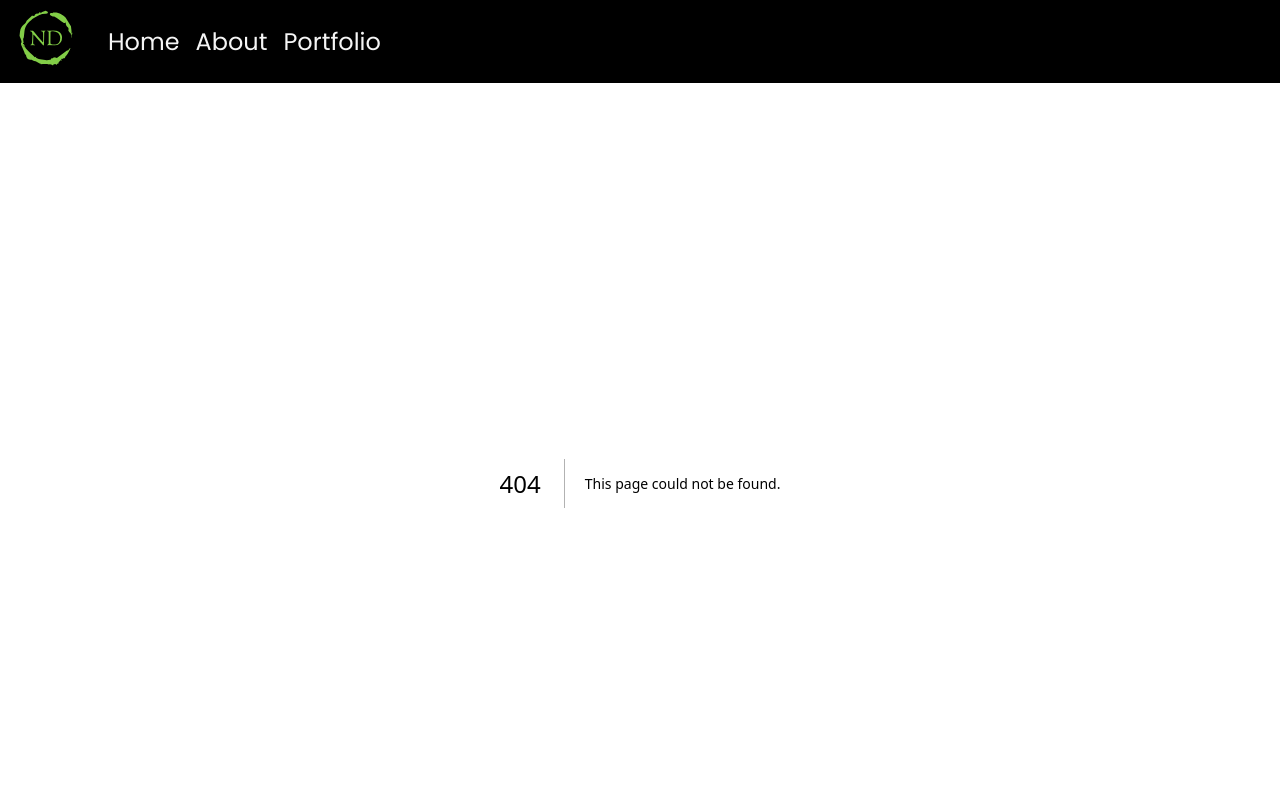
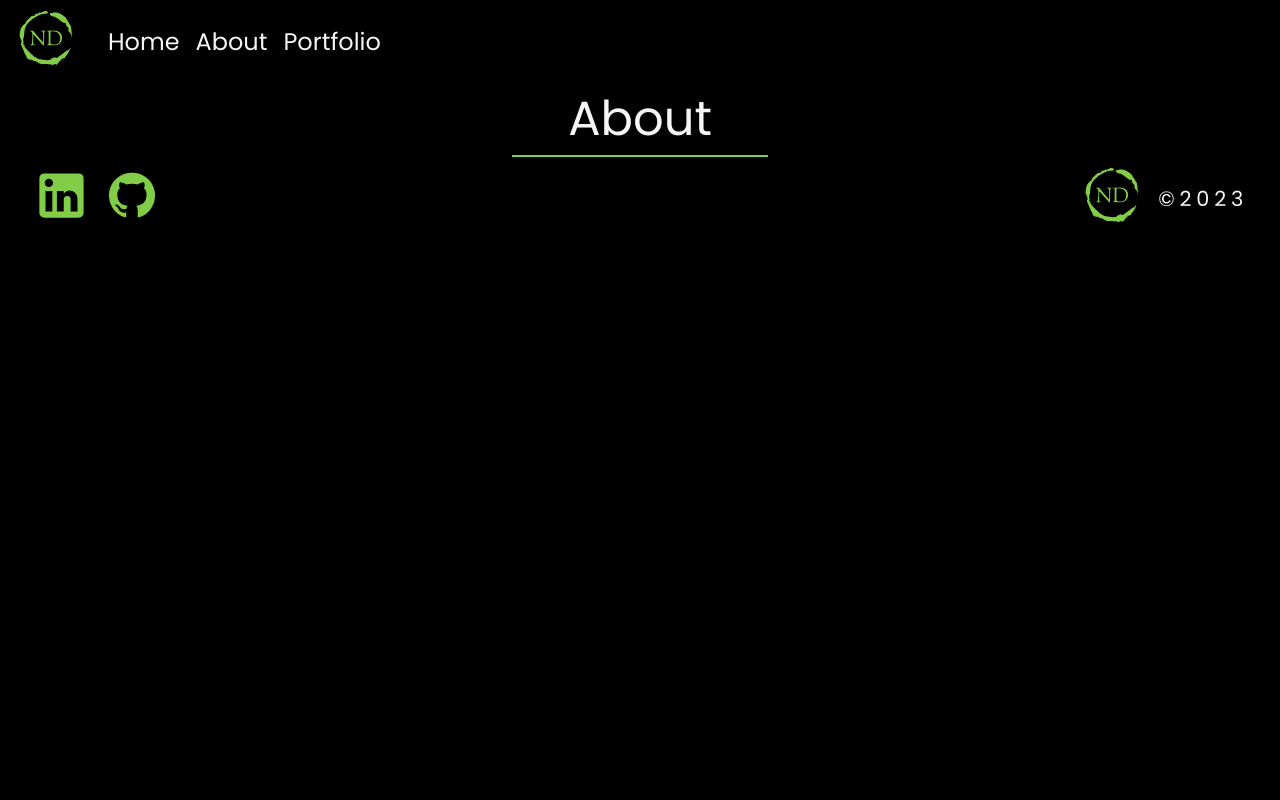
Before and after one commit to NDraganov/nedyalko-draganov, a Next.js app: page /about in a window 1280 px wide. Before the commit this address had no page. Shown: the top 800 px of the page. Built offline with nearby package versions, Linux system fonts and the light colour scheme.

Commit message:
Create about page and add globally styles for heading

```diff
--- /dev/null
+++ b/pages/about.jsx
@@ -0,0 +1,11 @@
+import classes from "./about.module.css";
+
+const About = () => {
+  return (
+    <div className={classes.about}>
+      <h1>About</h1>
+    </div>
+  );
+};
+
+export default About;
--- a/pages/index.module.css
+++ b/pages/index.module.css
@@ -2,6 +2,5 @@
   display: grid;
   place-items: center;
   min-height: 80vh;
-  font-family: "Poppins", sans-serif;
   margin: 0 5rem;
 }
--- a/styles/globals.css
+++ b/styles/globals.css
@@ -18,4 +18,13 @@
 }
 body {
   background-color: var(--dark-black);
+  font-family: "Poppins", sans-serif;
 }
+h1 {
+  color: var(--light-grey);
+  border-bottom: 2px solid var(--dark-green);
+  font-size: 3rem;
+  font-weight: 400;
+  margin: 0 40%;
+  text-align: center;
+}
```
Also changed, not shown: pages/about.module.css (added).
